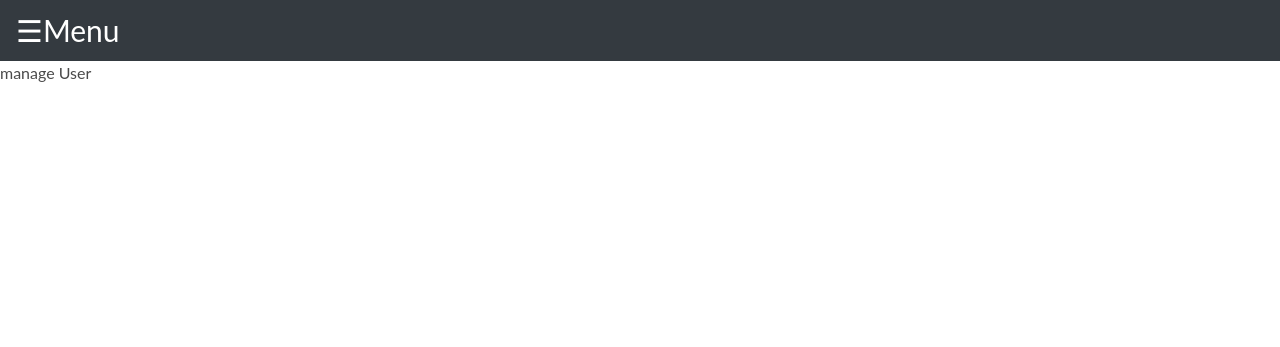
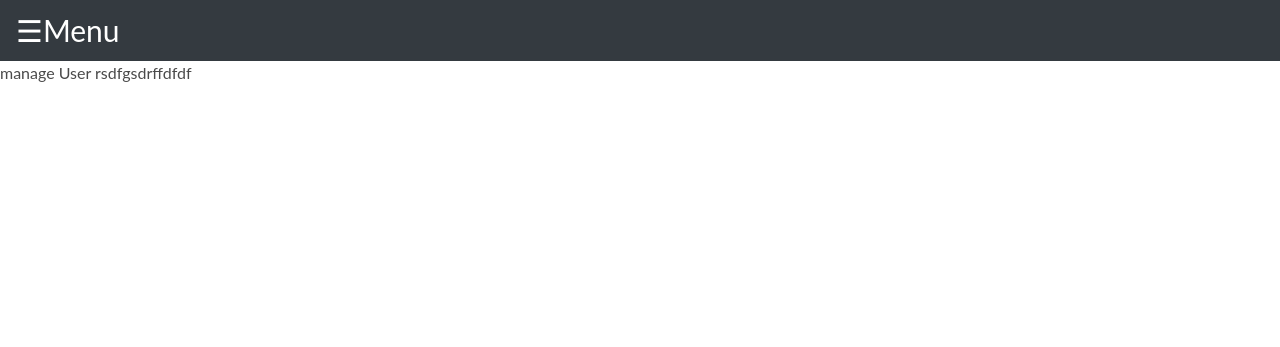
Before and after one commit to tarnnieJS/SEwallet, a PHP site: page /admin/manageUser.php in a window 1280 px wide. Shown: the top 347 px of the page. Run offline with PHP 8.4, Linux system fonts and the light colour scheme; some libraries are stand-ins or nearby versions.

Commit message:
add developer

```diff
--- a/admin/manageUser.php
+++ b/admin/manageUser.php
@@ -77,7 +77,7 @@ body {
   </a>
 </div>
 
-manage User
+manage User rsdfgsdrffdfdf
 
 <script>
 function openNav() {
```
